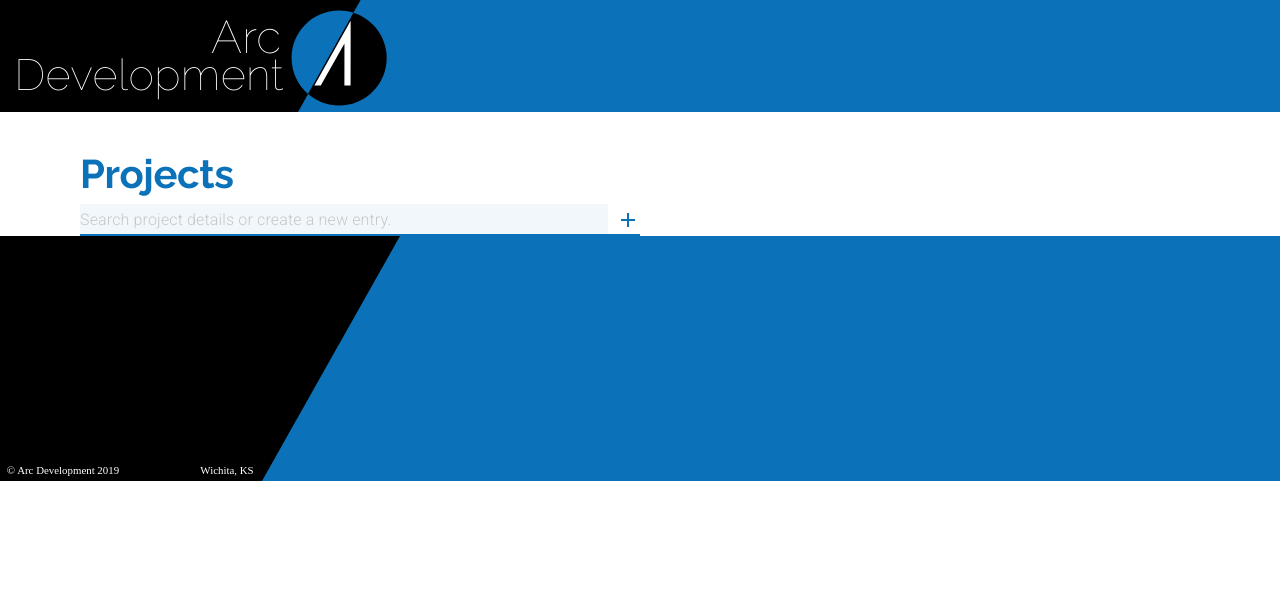
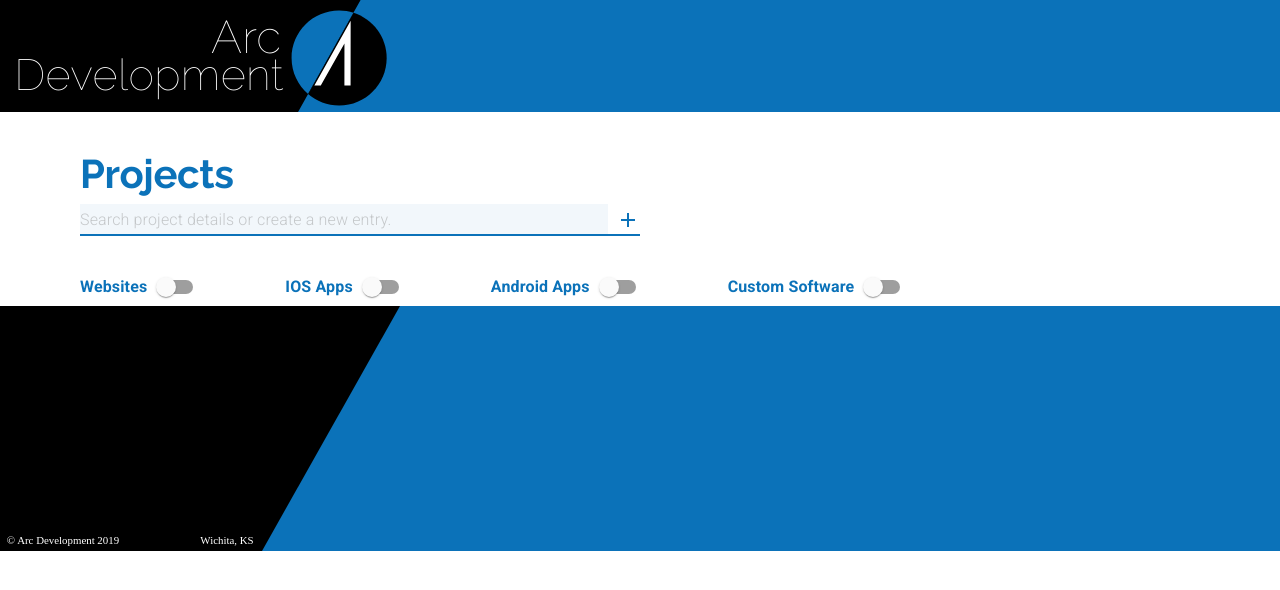
Before and after one commit to mohamed-Githu/arc-manager.react-material, a React (Create React App) app: page / in a window 1280 px wide. Shown: the top 590 px of the page. Built offline with nearby package versions, Linux system fonts and the light colour scheme.

Commit message:
Added the switches and created a the states

```diff
--- a/src/components/App.js
+++ b/src/components/App.js
@@ -1,16 +1,28 @@
 import { useState } from "react";
 import useStyles from "./app.styles";
 
-import { ThemeProvider, Typography, InputAdornment, Grid, TextField } from '@material-ui/core';
+import {
+  ThemeProvider,
+  Typography,
+  InputAdornment,
+  Grid,
+  TextField,
+  FormGroup,
+} from '@material-ui/core';
 import AddIcon from "@material-ui/icons/Add";
 
 import Footer from './ui/footer/footer.component';
 import Header from './ui/header/Header.component';
+import Switch from "./ui/switch-form/switch-form.component";
 
 import theme from './ui/Theme';
 
 const App = () => {
   const [inputValue, setInputValue] = useState("");
+  const [websiteSwitch, setWebsiteSwitch] = useState(false);
+  const [iosSwitch, setIosSwitch] = useState(false);
+  const [androidSwitch, setAndroidSwitch] = useState(false);
+  const [softwareSwitch, setSoftwareSwitch] = useState(false);
   const classes = useStyles();
 
   const handleInput = (e) => setInputValue(e.target.value);
@@ -37,6 +49,30 @@ const App = () => {
             }}
           />
         </Grid>
+        <Grid item className={classes.switchsContainer}>
+          <FormGroup row>
+            <Switch
+              label="Websites"
+              checked={websiteSwitch}
+              onChange={() => setWebsiteSwitch(!websiteSwitch)}
+            />
+            <Switch
+              label="IOS Apps"
+              checked={iosSwitch}
+              onChange={() => setIosSwitch(!iosSwitch)}
+            />
+            <Switch
+              label="Android Apps"
+              checked={androidSwitch}
+              onChange={() => setAndroidSwitch(!androidSwitch)}
+            />
+            <Switch
+              label="Custom Software"
+              checked={softwareSwitch}
+              onChange={() => setSoftwareSwitch(!softwareSwitch)}
+            />
+          </FormGroup>
+        </Grid>
       </Grid>
       <Footer />
     </ThemeProvider>
--- a/src/components/app.styles.jsx
+++ b/src/components/app.styles.jsx
@@ -8,5 +8,9 @@ export default makeStyles(theme => ({
   input: {
     marginLeft: "5em",
     width: "35em",
-  }
+  },
+  switchsContainer: {
+    marginLeft: "5em",
+    marginTop: "2em",
+  },
 }));
--- a/src/components/ui/Theme.js
+++ b/src/components/ui/Theme.js
@@ -82,6 +82,19 @@ const theme = createMuiTheme({
     }
   },
   overrides: {
+    MuiFormControlLabel: {
+      label: {
+        fontWeight: 700,
+        color: arcBlue,
+      },
+      labelPlacementStart: {
+        marginLeft: 0,
+        marginRight: "5em",
+        "&:last-child": {
+          marginRight: 0,
+        },
+      },
+    },
     MuiButton: {
       text: {
         padding: 0
--- /dev/null
+++ b/src/components/ui/switch-form/switch-form.component.jsx
@@ -0,0 +1,11 @@
+import { FormControlLabel, Switch } from "@material-ui/core";
+
+const SwitchForm = ({ label, ...props }) => (
+  <FormControlLabel
+    labelPlacement="start"
+    label={label}
+    control={<Switch color="primary" {...props} />}
+  />
+);
+
+export default SwitchForm;
```
Also changed, not shown: 1 other file (tests, documents, lock files or other folders).
